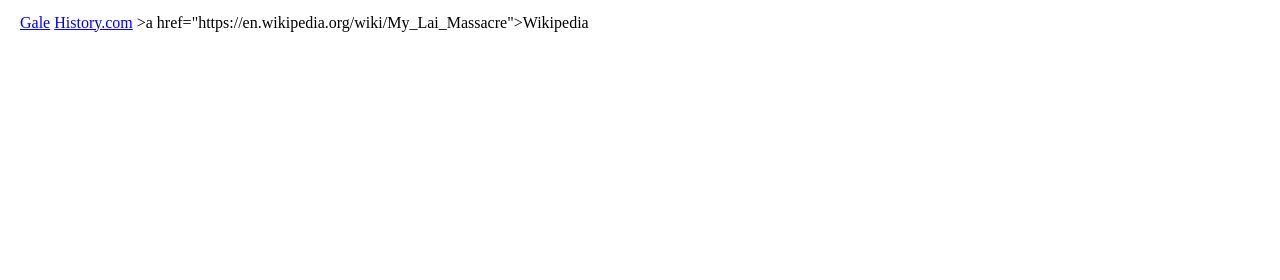
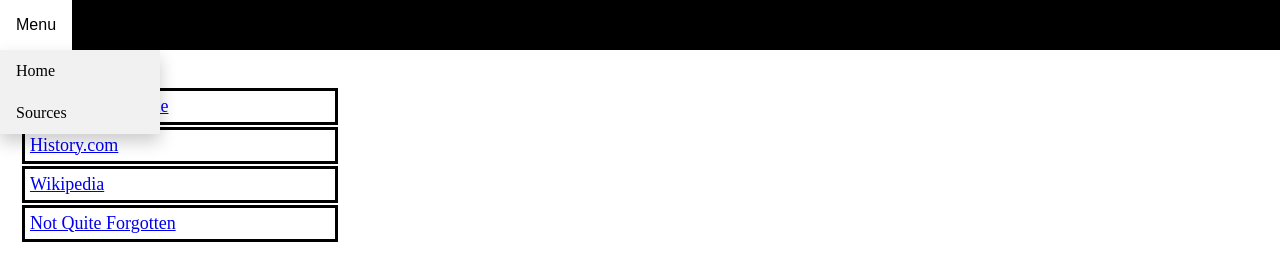
Before and after one commit to Paradrake2/Sources, a plain HTML site: page Index.html in a window 1280 px wide. Drawn offline with Linux system fonts and the light colour scheme.

Commit message:
Update Index.html

```diff
--- a/Index.html
+++ b/Index.html
@@ -6,12 +6,14 @@
             position:fixed;
             margin:auto;
             right:10%;
-            border-style:none;
+            border-style:solid;
             font-size:18px;
             text-align:left;
             top:15%;
             width:75%;
             text-align:left,top;
+            position:middle;
+
         }
         th {
             text-align:left;
@@ -23,6 +25,9 @@
             background-color:white;
             height:relative;
             padding:5px ;
+            font-size:18px;
+            border-style:solid;
+            border-color:black;
         }
         .navbar {
             width:100%;
@@ -60,12 +65,10 @@
             font-size: 16px;
             border: none;
         }
-
         .dropdown {
             position: relative;
             display: inline-block;
         }
-
         .dropdown-content {
             display: none;
             position: absolute;
@@ -74,18 +77,14 @@
             box-shadow: 0px 8px 16px 0px rgba(0,0,0,0.2);
             z-index: 1;
 }
-
         .dropdown-content a {
             color: black;
             padding: 12px 16px;
             text-decoration: none;
             display: block;
         }
-
         .dropdown-content a:hover {background-color: #ddd;}
-
         .dropdown:hover .dropdown-content {display: block;}
-
         .dropdown:hover .dropbtn {
             background-color: white;
             color:black;
@@ -115,10 +114,41 @@
         }
   </style>
   <body>
+    <div class="navbar">
+    <div class="dropdown">
+  <button class="dropbtn" class="b">Menu</button>
+  <div class="dropdown-content">
+    <a href="https://paradrake2.github.io/My-Lai-Massacre/">Home</a>
+    <a href="#">Sources</a>
+  </div>
+</div>
+    </div>
+    <br>
+    <br>
+    <br>
+    <br>
      <fieldset>
-        <a href="https://go.gale.com/ps/retrieve.do?tabID=T003&resultListType=RESULT_LIST&searchResultsType=SingleTab&searchType=BasicSearchForm&currentPosition=1&docId=GALE%7CA407955255&docType=Article&sort=Relevance&contentSegment=ZAHB-MOD1&prodId=GPS&contentSet=GALE%7CA407955255&searchId=R1&userGroupName=carmelhs&inPS=true">Gale</a>
-        <a href="https://www.history.com/topics/vietnam-war/my-lai-massacre-1">History.com</a>
-        >a href="https://en.wikipedia.org/wiki/My_Lai_Massacre">Wikipedia</a>
+         <table align="left">
+            <tr>
+            <td>
+                <a href="https://go.gale.com/ps/retrieve.do?tabID=T003&resultListType=RESULT_LIST&searchResultsType=SingleTab&searchType=BasicSearchForm&currentPosition=1&docId=GALE%7CA407955255&docType=Article&sort=Relevance&contentSegment=ZAHB-MOD1&prodId=GPS&contentSet=GALE%7CA407955255&searchId=R1&userGroupName=carmelhs&inPS=true">Scene of the Crime</a>
+            </td>
+            </tr>
+            <tr>
+            <td>
+                <a href="https://www.history.com/topics/vietnam-war/my-lai-massacre-1">History.com</a>
+            </td>
+            </tr>
+            <tr>
+            <td>
+                <a href="https://en.wikipedia.org/wiki/My_Lai_Massacre">Wikipedia</a>
+            </td>
+            </tr>
+            <tr>
+                <td>
+                    <a href="https://go.gale.com/ps/retrieve.do?tabID=T003&resultListType=RESULT_LIST&searchResultsType=SingleTab&searchType=BasicSearchForm&currentPosition=2&docId=GALE%7CA176665071&docType=Brief+article&sort=Relevance&contentSegment=ZAHB-MOD1&prodId=GPS&contentSet=GALE%7CA176665071&searchId=R1&userGroupName=carmelhs&inPS=true">Not Quite Forgotten</a>
+                </td>
+            </tr>
      </fieldset>
   </body>
 </html>
```
